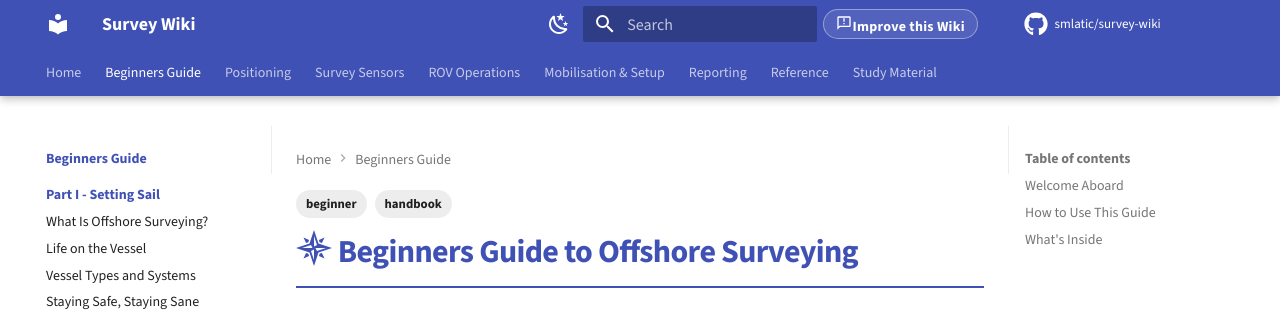
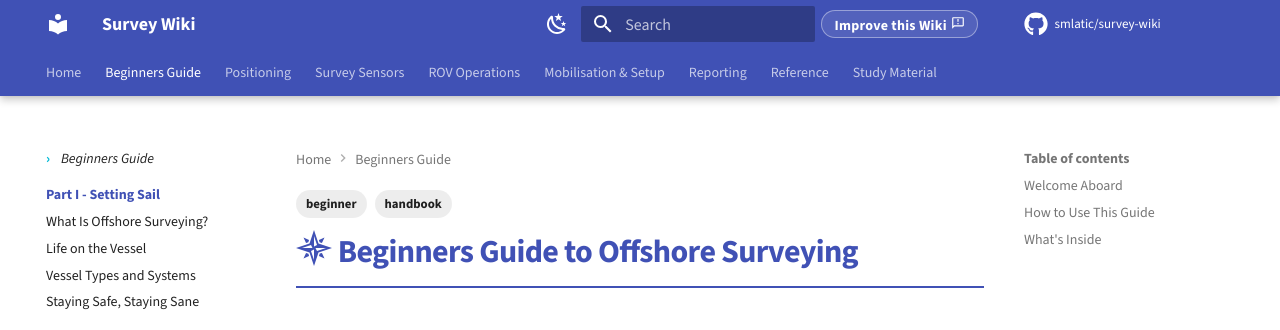
Before and after one commit to smlatic/survey-wiki, an MkDocs documentation site: the page built from docs/handbook/index.md, in a window 1280 px wide. Shown: the top 330 px of the page. Built offline with MkDocs 1.6.1 and Material for MkDocs 9.7.7, drawn with Linux system fonts in a browser that asks for light colours; comment, search, counter and statistics services are not loaded.

Commit message:
style: improve sidebar active states and feedback button layout
- Active sidebar/TOC links now italic with cyan arrow indicator
- Match right-side TOC styling to left sidebar
- Move feedback button icon after text with better spacing

Co-Authored-By: Claude Opus 4.6 <noreply@anthropic.com>

```diff
--- a/docs/javascripts/feedback.js
+++ b/docs/javascripts/feedback.js
@@ -14,10 +14,10 @@
     btn.setAttribute("aria-label", "Improve this Wiki");
     btn.setAttribute("title", "Improve this Wiki");
     btn.innerHTML =
+      '<span class="feedback-header-btn__label">Improve this Wiki</span>' +
       '<svg viewBox="0 0 24 24" width="24" height="24" class="feedback-header-btn__icon">' +
       '<path fill="currentColor" d="M20 2H4c-1.1 0-2 .9-2 2v18l4-4h14c1.1 0 2-.9 2-2V4c0-1.1-.9-2-2-2zm0 14H5.17L4 17.17V4h16v12zM11 5h2v5h-2zm0 7h2v2h-2z"/>' +
-      "</svg>" +
-      '<span class="feedback-header-btn__label">Improve this Wiki</span>';
+      "</svg>";
 
     // Insert before the repo source link or at the end
     var source = nav.querySelector(".md-header__source");
--- a/docs/stylesheets/extra.css
+++ b/docs/stylesheets/extra.css
@@ -56,8 +56,16 @@
 
 /* Sidebar nav - active item highlight */
 .md-nav__link--active {
-  color: var(--md-primary-fg-color) !important;
-  font-weight: 600 !important;
+  color: var(--md-default-fg-color) !important;
+  font-style: italic;
+  font-weight: 400 !important;
+}
+
+.md-nav__link--active::before {
+  content: "\203A\00a0";
+  font-style: normal;
+  font-weight: 700;
+  color: var(--md-accent-fg-color);
 }
 
 /* Sidebar section labels (Part I, Part II, etc.) */
@@ -68,7 +76,7 @@
 
 /* Dark mode sidebar - lighten section headers and active links */
 [data-md-color-scheme="slate"] .md-nav__link--active {
-  color: #9fa8da !important;
+  color: var(--md-default-fg-color) !important;
 }
 
 [data-md-color-scheme="slate"] .md-nav__item--nested > .md-nav__link {
@@ -81,24 +89,16 @@
 }
 
 .md-nav--secondary .md-nav__link--active {
-  color: var(--md-primary-fg-color) !important;
-  font-weight: 600 !important;
-  border-left: 2px solid var(--md-primary-fg-color);
-  padding-left: 0.6em;
+  color: var(--md-default-fg-color) !important;
+  font-style: italic;
+  font-weight: 400 !important;
 }
 
-[data-md-color-scheme="slate"] .md-nav--secondary .md-nav__link--active {
-  color: #9fa8da !important;
-  border-left-color: #9fa8da;
-}
-
-/* Vertical dividers between sidebar / content / TOC */
-.md-sidebar--primary {
-  border-right: 1px solid var(--md-default-fg-color--lightest);
-}
-
-.md-sidebar--secondary {
-  border-left: 1px solid var(--md-default-fg-color--lightest);
+.md-nav--secondary .md-nav__link--active::before {
+  content: "\203A\00a0";
+  font-style: normal;
+  font-weight: 700;
+  color: var(--md-accent-fg-color);
 }
 
 /* ===== Tables ===== */
@@ -364,7 +364,7 @@
 .feedback-header-btn {
   display: inline-flex;
   align-items: center;
-  gap: 0.4em;
+  gap: 0.6em;
   padding: 0.35em 0.9em;
   margin: 0 0.4em;
   border: 1.5px solid rgba(255, 255, 255, 0.4);
@@ -387,9 +387,10 @@
 }
 
 .feedback-header-btn__icon {
-  width: 16px;
-  height: 16px;
+  width: 14px;
+  height: 14px;
   flex-shrink: 0;
+  margin-left: 4px;
 }
 
 .feedback-header-btn__label {
```
